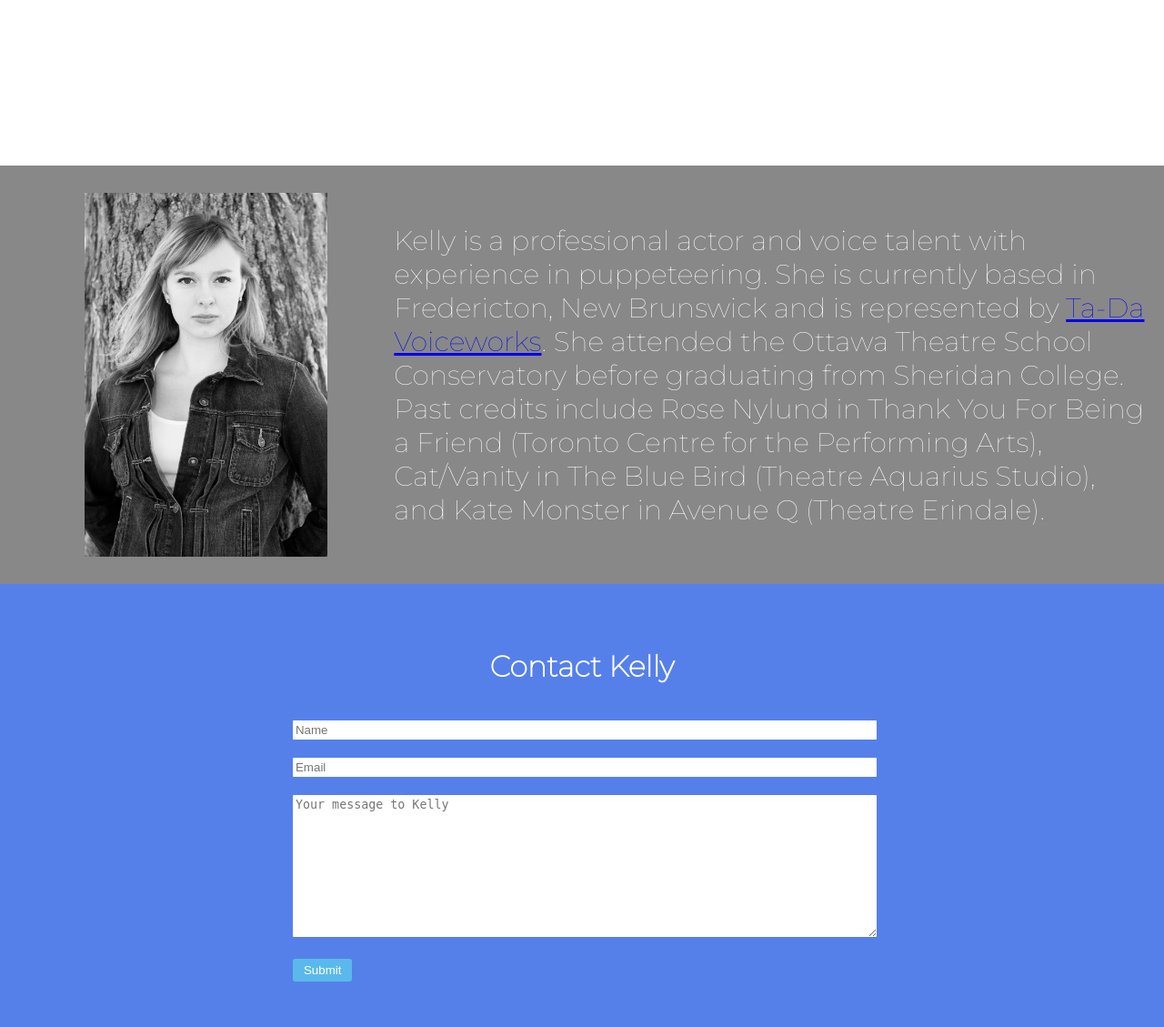
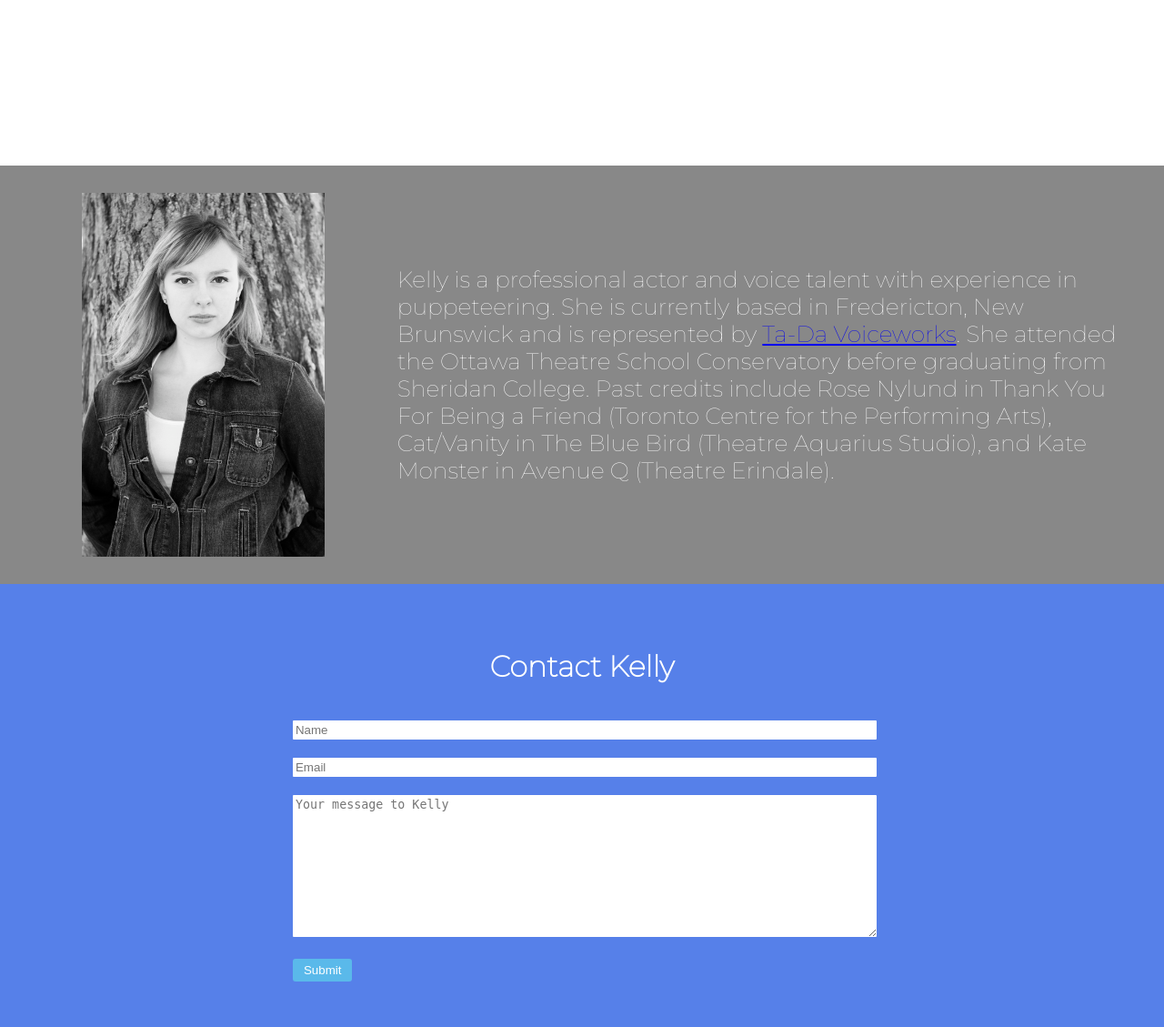
Before and after one commit to scottmcallister/kellymcallister, a Flask app: page / in a window 1280 px wide. Shown: the part 618-1747 px from the top of the page at 91% size. Run offline with Flask 2, Linux system fonts and the light colour scheme; some libraries are stand-ins or nearby versions.

Commit message:
add responsive styles to overview section

```diff
--- a/static/css/main.css
+++ b/static/css/main.css
@@ -48,9 +48,15 @@ body {
   height: 400px;
 }
 .overview p {
+  padding: 10px;
   color: #fff;
   flex: 2;
-  font-size: 30px;
+  font-size: 25px;
+}
+@media (max-width: 700px) {
+  .overview {
+    flex-direction: column;
+  }
 }
 .contact {
   background: #5680E9;
--- a/static/less/main.less
+++ b/static/less/main.less
@@ -56,9 +56,13 @@ body {
         }
     }
     p {
+        padding: 10px;
         color: #fff;
         flex: 2;
-        font-size: 30px;
+        font-size: 25px;
+    }
+    @media (max-width: 700px) {
+        flex-direction: column;
     }
 }
 
```
